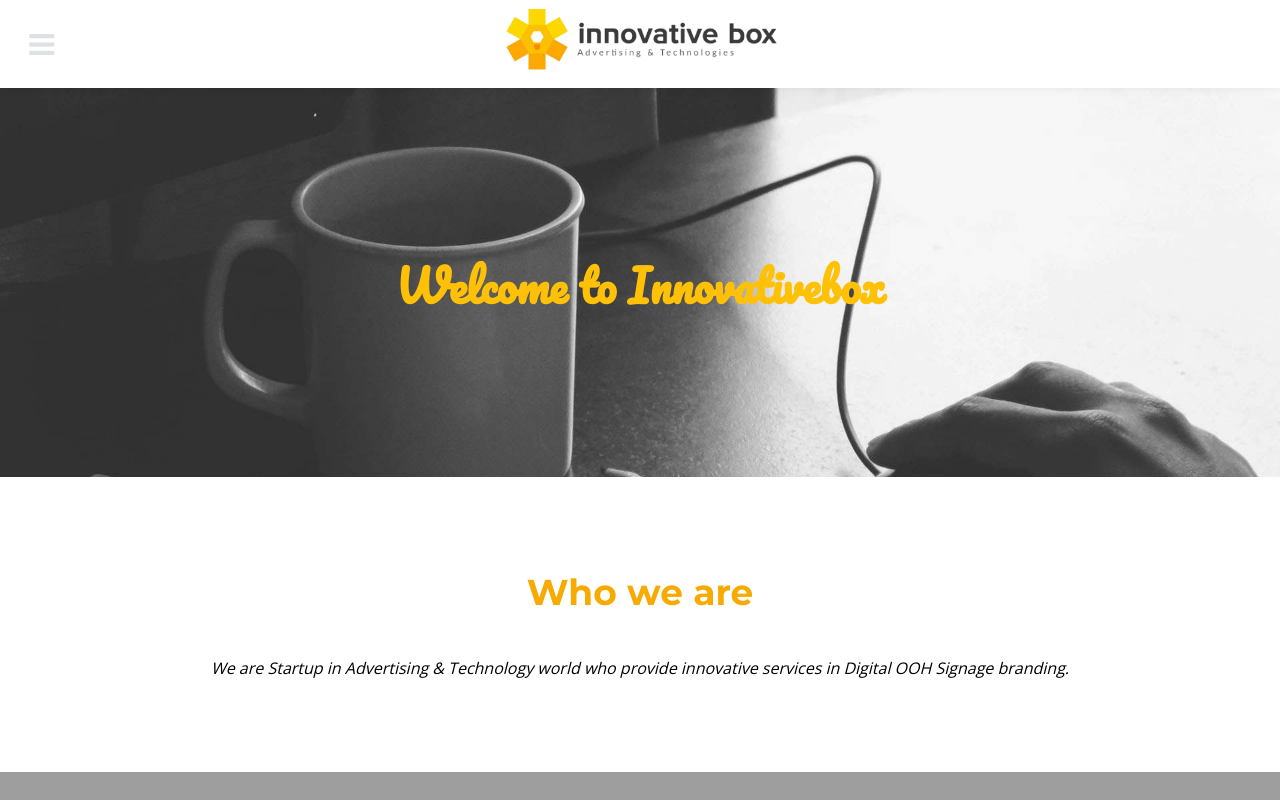
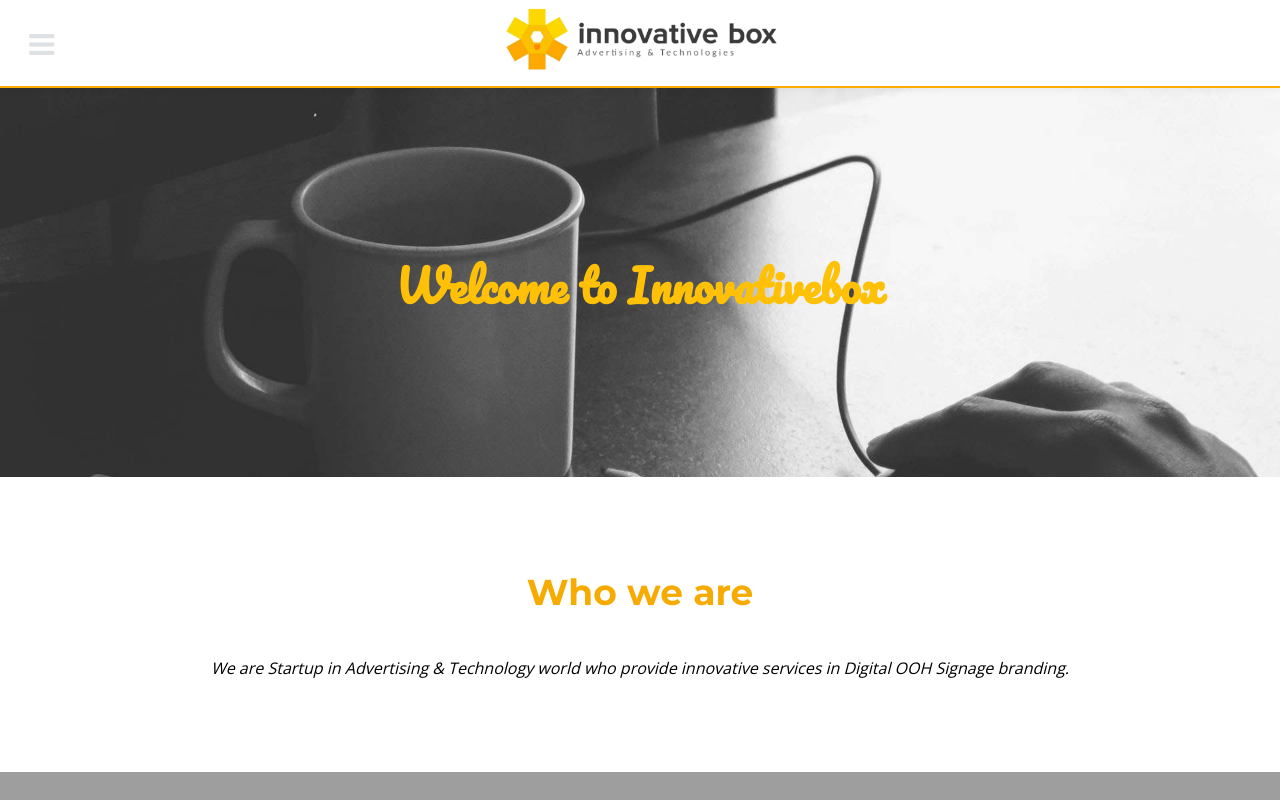
Before and after one commit to rakeshshriwas/innovativebox, a plain HTML site: page index.html in a window 1280 px wide. Shown: the top 800 px of the page. Drawn offline with nearby package versions, Linux system fonts and the light colour scheme.

Commit message:
Edit boder

```diff
--- a/assets/css/main.css
+++ b/assets/css/main.css
@@ -2678,6 +2678,7 @@
 		z-index: 10001;
 		box-shadow: 0 0 10px 0 rgba(0, 0, 0, 0.075);
 		text-align: center;
+		border-bottom: 2px solid #feaa00;
 	}
 
 		#header .logo {
```
